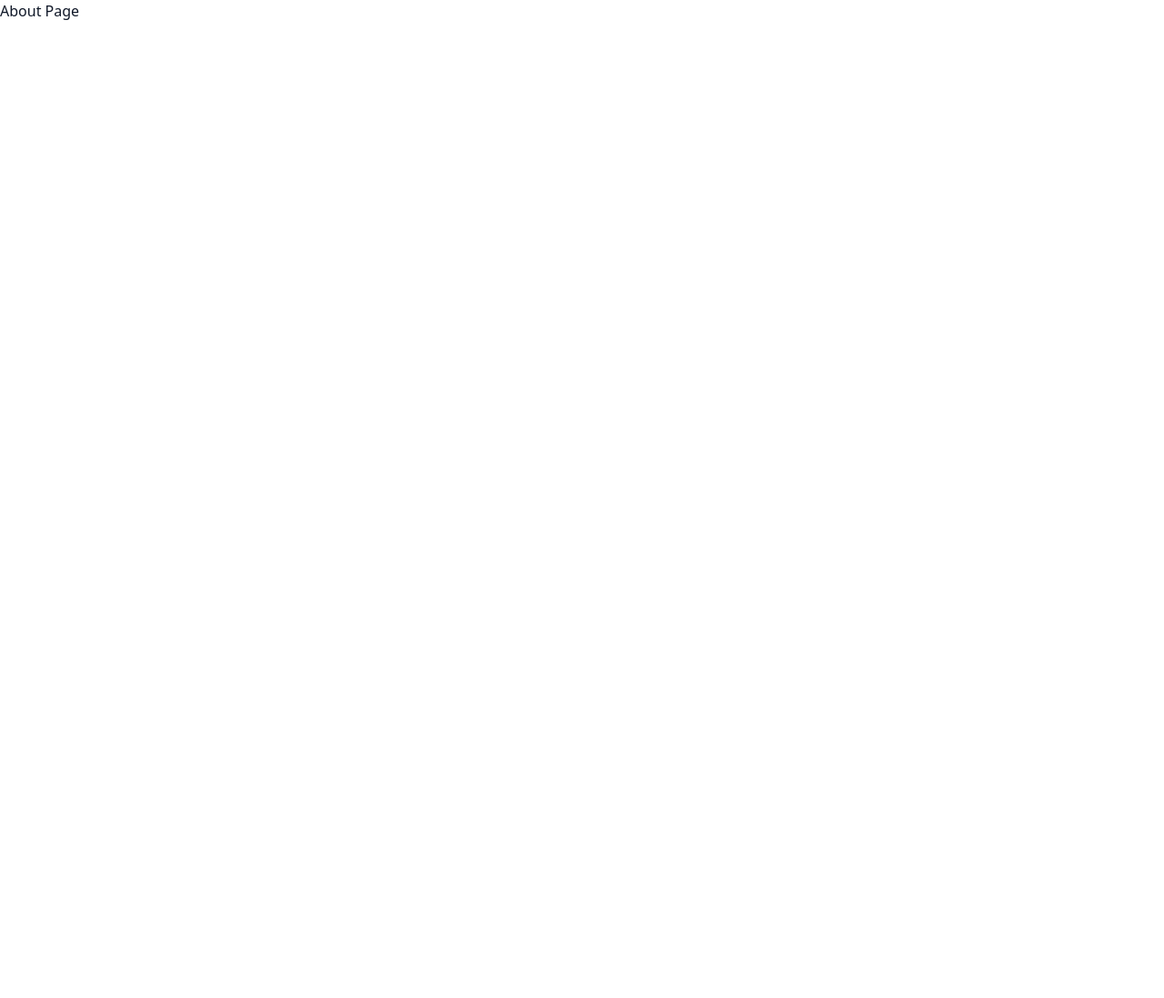
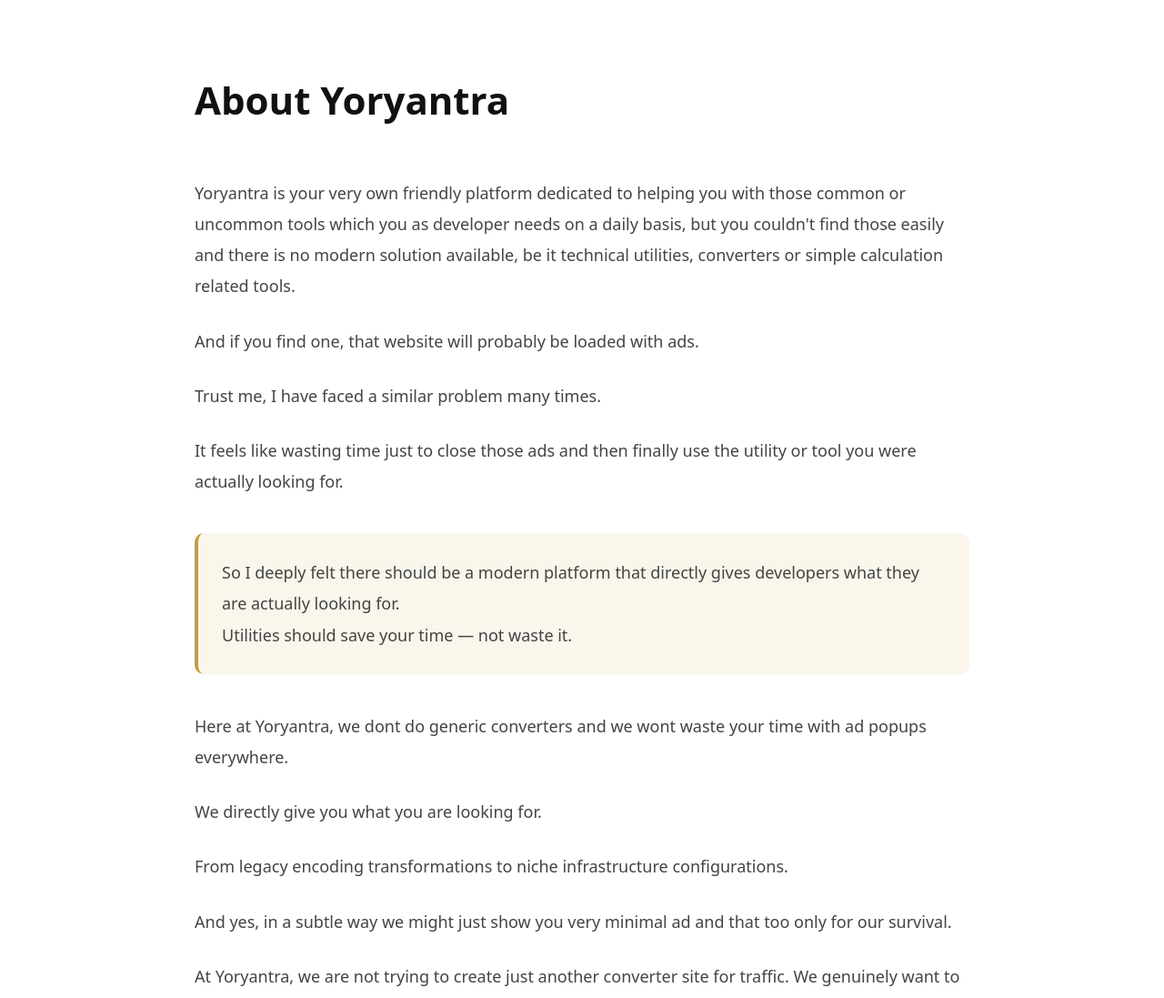
Before and after one commit to vaarunsonawwane-ops/yoryantra-new, a Next.js app: page /about in a window 1280 px wide. Shown: the top 1097 px of the page at 91% size. Before the commit the page ends 800 px from the top, so only its background shows below. Built offline with nearby package versions, Linux system fonts and the light colour scheme.

Commit message:
About us update

```diff
--- a/app/about/page.tsx
+++ b/app/about/page.tsx
@@ -1,7 +1,108 @@
 export default function AboutPage() {
   return (
-    <div>
-      About Page
-    </div>
+    <main className="bg-white text-[#222]">
+      <div className="max-w-[900px] mx-auto px-6 py-[70px] leading-[1.9]">
+
+        <h1 className="text-[34px] md:text-[42px] font-bold text-[#111] mb-[45px]">
+          About Yoryantra
+        </h1>
+
+        <p className="text-[17px] md:text-[18px] text-[#444] mb-[26px]">
+          Yoryantra is your very own friendly platform dedicated to helping you with those common or uncommon tools which you as developer needs on a daily basis, but you couldn't find those easily and there is no modern solution available, be it technical utilities, converters or simple calculation related tools.
+        </p>
+
+        <p className="text-[17px] md:text-[18px] text-[#444] mb-[26px]">
+          And if you find one, that website will probably be loaded with ads.
+        </p>
+
+        <p className="text-[17px] md:text-[18px] text-[#444] mb-[26px]">
+          Trust me, I have faced a similar problem many times.
+        </p>
+
+        <p className="text-[17px] md:text-[18px] text-[#444] mb-[26px]">
+          It feels like wasting time just to close those ads and then finally use the utility or tool you were actually looking for.
+        </p>
+
+        <div className="my-[40px] p-[26px] bg-[#faf6eb] border-l-[4px] border-[#c89b3c] rounded-[10px]">
+          <p className="text-[17px] md:text-[18px] text-[#444] mb-0">
+            So I deeply felt there should be a modern platform that directly gives developers what they are actually looking for.
+            <br />
+            Utilities should save your time — not waste it.
+          </p>
+        </div>
+
+        <p className="text-[17px] md:text-[18px] text-[#444] mb-[26px]">
+          Here at Yoryantra, we dont do generic converters and we wont waste your time with ad popups everywhere.
+        </p>
+
+        <p className="text-[17px] md:text-[18px] text-[#444] mb-[26px]">
+          We directly give you what you are looking for.
+        </p>
+
+        <p className="text-[17px] md:text-[18px] text-[#444] mb-[26px]">
+          From legacy encoding transformations to niche infrastructure configurations.
+        </p>
+
+        <p className="text-[17px] md:text-[18px] text-[#444] mb-[26px]">
+          And yes, in a subtle way we might just show you very minimal ad and that too only for our survival.
+        </p>
+
+        <p className="text-[17px] md:text-[18px] text-[#444] mb-[26px]">
+          At Yoryantra, we are not trying to create just another converter site for traffic. We genuinely want to add value to your time.
+        </p>
+
+        <p className="text-[17px] md:text-[18px] text-[#444] mb-[26px]">
+          The "
+          <span className="text-[#c89b3c] font-bold">Yoryantra</span>
+          " name came up in my mind while I was thinking of the{" "}
+          <span className="text-[#c89b3c] font-bold">
+            SRIMAD BHAGAVAD GITA
+          </span>.
+        </p>
+
+        <p className="text-[17px] md:text-[18px] text-[#444] mb-[26px]">
+          Being a spiritual person, I was looking for a name which is connected to my santani roots and has a meaning which is relevant even in today's world.
+        </p>
+
+        <p className="text-[17px] md:text-[18px] text-[#444] mb-[26px]">
+          <strong>YOR</strong> represents <strong>"Your"</strong> and{" "}
+          <strong>Yantra</strong> is a Sanskrit word meaning{" "}
+          <strong>"machine"</strong> or <strong>"tool"</strong>.
+        </p>
+
+        <div className="bg-[#faf7f0] border-l-[4px] border-[#c89b3c] p-[22px] rounded-[8px] my-[35px] text-[17px] md:text-[18px] text-[#444]">
+          Yoryantra simply means:
+          <br />
+          <br />
+          <strong>"Your Tools. Your Utilities. Your Digital Yantra."</strong>
+        </div>
+
+        <div>
+          <h1 className="text-[28px] md:text-[32px] font-bold text-[#111] mb-[30px]">
+            About Me
+          </h1>
+
+          <p className="mt-[40px] text-[17px] md:text-[18px] text-[#444] mb-[26px]">
+            I am <strong>Vaarun Sonawwane</strong>, an IT professional with 7 years of experience in IT Industry, I passionately want to give back to the society and helping whoever I can in this universe. Even if it starts with something small like saving someone's time through useful tools
+          </p>
+
+          <p className="text-[17px] md:text-[18px] text-[#444] mb-[26px]">
+            You can find my contact details on the{" "}
+            <a
+              href="/contact"
+              className="text-[#c89b3c] font-bold hover:underline"
+            >
+              Contact Us
+            </a>{" "}
+            page.
+          </p>
+        </div>
+
+        <div className="mt-[60px] text-[22px] font-bold text-[#111]">
+          Thank you & Gratitude 🙏
+        </div>
+
+      </div>
+    </main>
   );
 }
```
